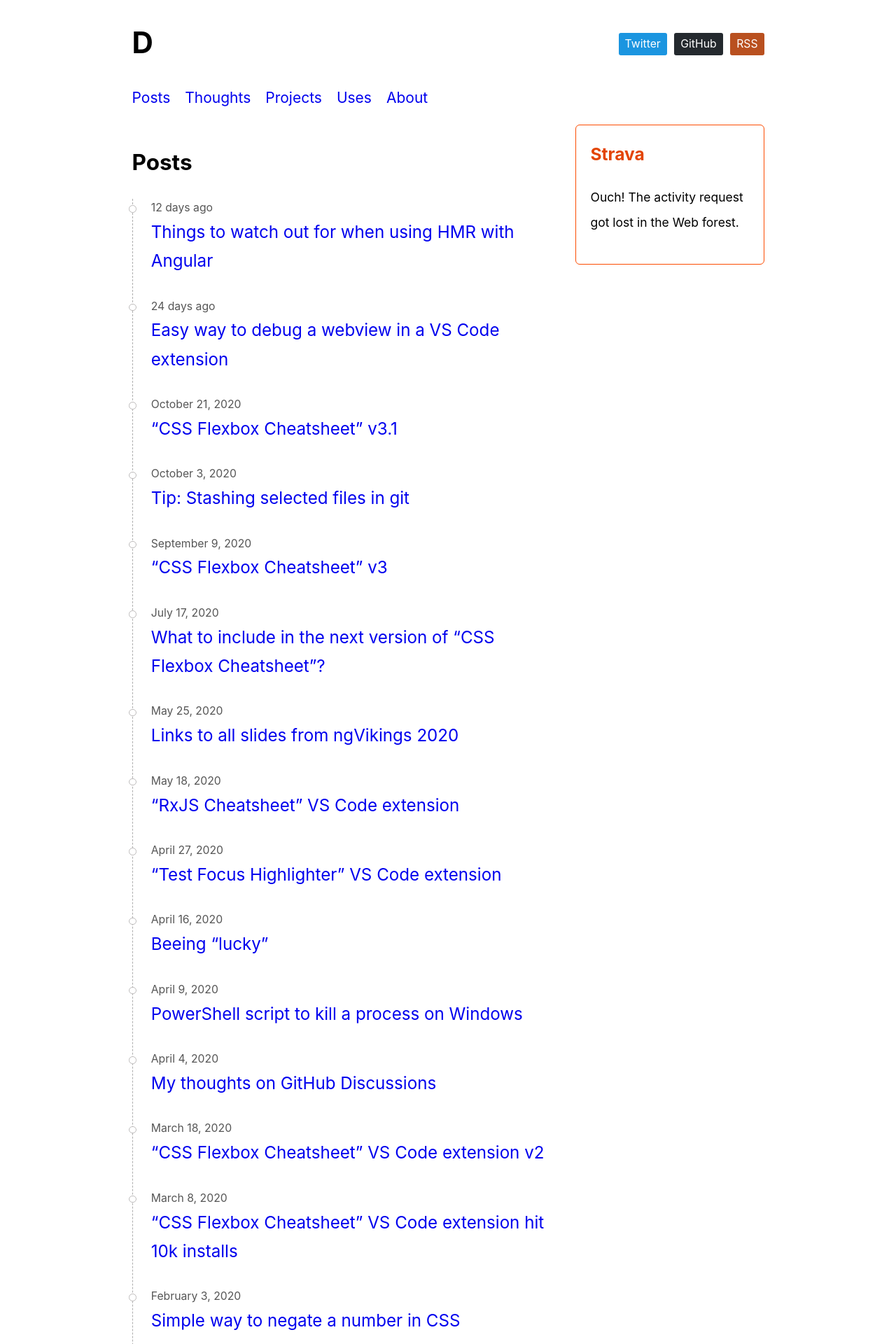
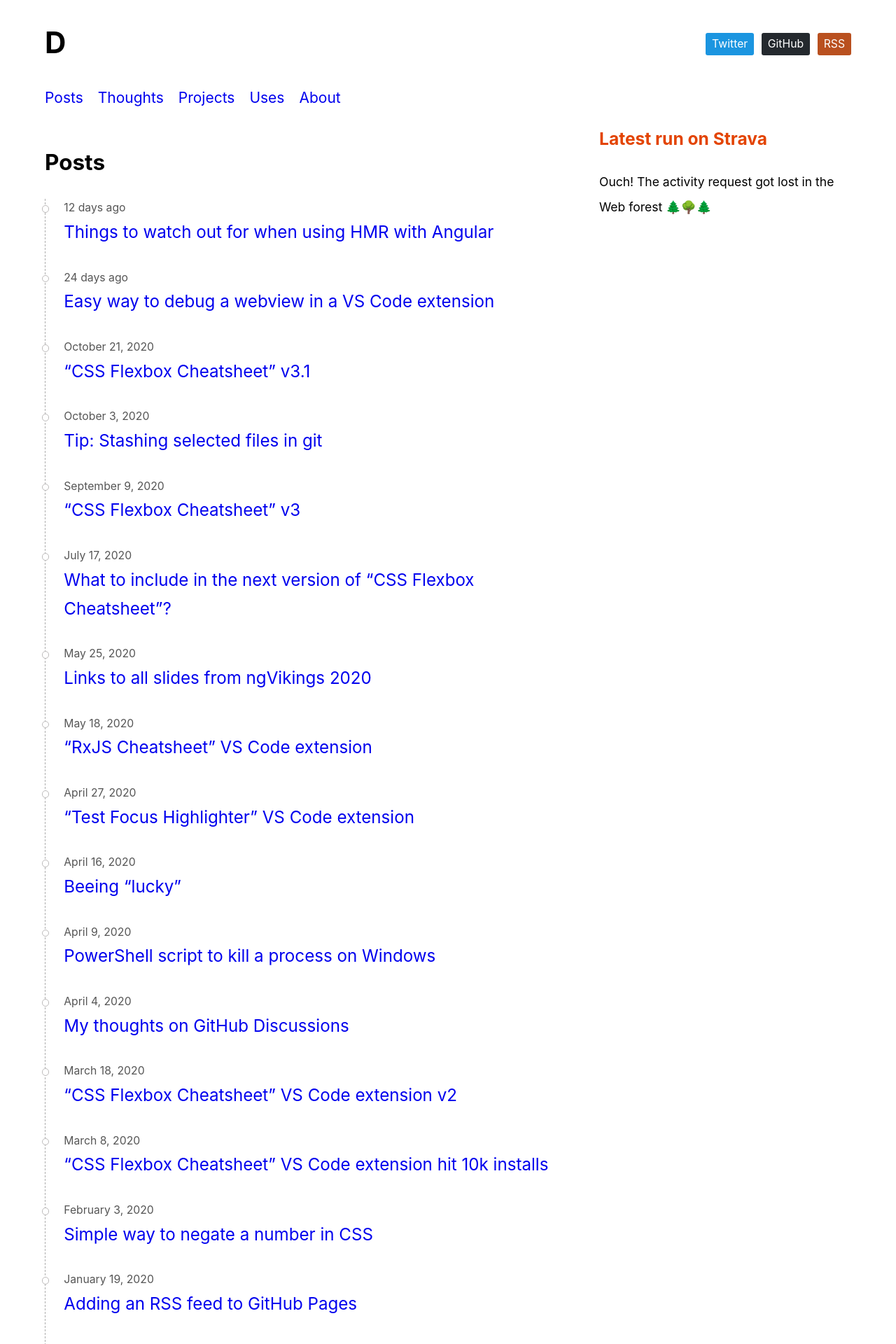
Before and after one commit to dzhavat/dzhavat.github.io, a Jekyll site: the page built from index.md, in a window 1280 px wide. Shown: the top 1920 px of the page at 70% size. Built offline with Jekyll 4.4.1, drawn with Linux system fonts in a browser that asks for light colours.

Commit message:
Improve Strava widget

```diff
--- a/_layouts/default.html
+++ b/_layouts/default.html
@@ -32,7 +32,7 @@
       <aside>
         <div class="strava-card">
           <div class="card-header">
-            <h3>Strava</h3>
+            <h3>Latest run on Strava</h3>
           </div>
           <div class="card-body"></div>
         </div>
--- a/_layouts/post.html
+++ b/_layouts/post.html
@@ -12,7 +12,7 @@
 
     <link rel="canonical" href="{{ site.url }}{{ page.url }}" />
   </head>
-  <body>
+  <body class="post">
     {% include header.html %}
 
     <nav>
--- a/assets/css/custom.css
+++ b/assets/css/custom.css
@@ -179,12 +179,6 @@
   margin-top: 0;
 }
 
-.strava-card {
-  border: 1px solid #fc4c02;
-  border-radius: 6px;
-  padding: 1rem;
-}
-
 .strava-card .card-header {
   margin-bottom: 1rem;
 }
@@ -193,6 +187,28 @@
   color: #e34402;
   margin-bottom: 0;
   margin-top: 0;
+}
+
+.strava-card .latest-run {
+  border-radius: 4px;
+  box-shadow: 0px 0px 7px rgba(87, 87, 87, 0.25);
+  padding: 0.5rem;
+}
+
+.strava-card .latest-run.has-photo {
+  background-size: cover;
+  background-position: center;
+  border-radius: 4px;
+  display: flex;
+  flex-direction: column;
+  height: 220px;
+  justify-content: space-between;
+}
+
+.strava-card .latest-run.has-photo .activity-name a,
+.strava-card .latest-run.has-photo .label,
+.strava-card .latest-run.has-photo .label + div {
+  color: white;
 }
 
 .strava-card .activity-name {
@@ -266,15 +282,15 @@
   header h1 {
     font-size: 2rem;
   }
-
-  .strava-card {
-    width: 270px;
-  }
 }
 
 @media (min-width: 28em) {
   nav ul li {
     margin-bottom: 0;
+  }
+
+  .strava-card {
+    width: 400px;
   }
 }
 
@@ -295,13 +311,6 @@
 }
 
 @media (min-width: 60em) {
-  body {
-    margin: 0 auto;
-    padding-right: 0;
-    padding-left: 0;
-    width: 43rem;
-  }
-
   figure {
     margin-left: 1.25rem;
     margin-right: 1.25rem;
@@ -316,4 +325,39 @@
     padding-right: 1rem;
     margin-bottom: 0;
   }
+
+  .strava-card {
+    width: 360px;
+  }
 }
+
+@media (min-width: 65em) {
+  body,
+  body.post {
+    margin: 0 auto;
+    padding-right: 0;
+    padding-left: 0;
+  }
+
+  body {
+    width: 90%;
+  }
+
+  body.post {
+    width: 44rem;
+  }
+}
+
+@media (min-width: 88em) {
+  body {
+    width: 60rem;
+  }
+
+  .strava-card {
+    width: 400px;
+  }
+
+  .strava-card .latest-run.has-photo {
+    height: 250px;
+  }
+}
--- a/assets/js/main.js
+++ b/assets/js/main.js
@@ -22,8 +22,13 @@
       .then(response => {
         clearTimeout(timeoutId);
 
+        const hasPhoto = !!response.photoUrl;
+
+        const photoClass = hasPhoto ? 'has-photo' : '';
+        const inlineStyle = hasPhoto ? `background-image: linear-gradient(rgba(0, 0, 0, 0.25), transparent 25%, transparent 60%, rgba(0, 0, 0, 0.5)), url('${response.photoUrl}');` : '';
+
         const template = `
-          <div class="latest-run">
+          <div class="latest-run ${photoClass}" style="${inlineStyle}">
             <div class="activity-name">
               <a href="https://www.strava.com/activities/${ response.id }" target="_blank" ref="noopener noreferrer">
                 ${ response.name }
@@ -45,7 +50,9 @@
         stravaCardBody.innerHTML = template;
       })
       .catch(() => {
-        stravaCardBody.innerHTML = '<p><small>Ouch! The activity request got lost in the Web forest.</small></p>';
+        clearTimeout(timeoutId);
+
+        stravaCardBody.innerHTML = '<p><small>Ouch! The activity request got lost in the Web forest 🌲🌳🌲</small></p>';
       });
   }
 
```
